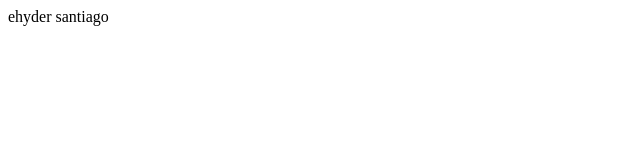
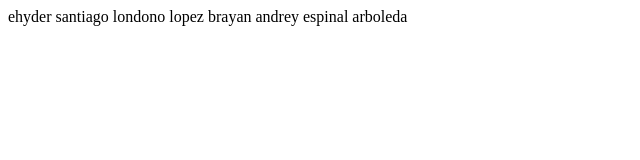
Before and after one commit to Ehyder528/pagina-8, a plain HTML site: page index.html in a window 1280 px wide. Shown: the whole page, without its empty margins (0-640 px from the left). Drawn offline with Linux system fonts and the light colour scheme.

Commit message:
actualizacion 2_3 de abril

```diff
--- a/index.html
+++ b/index.html
@@ -8,7 +8,7 @@
 </head>
 <body>
 <div  class="sociales">
-ehyder santiago
-
+ehyder santiago londono lopez
+brayan andrey espinal  arboleda
 </body>
 </html>
```
